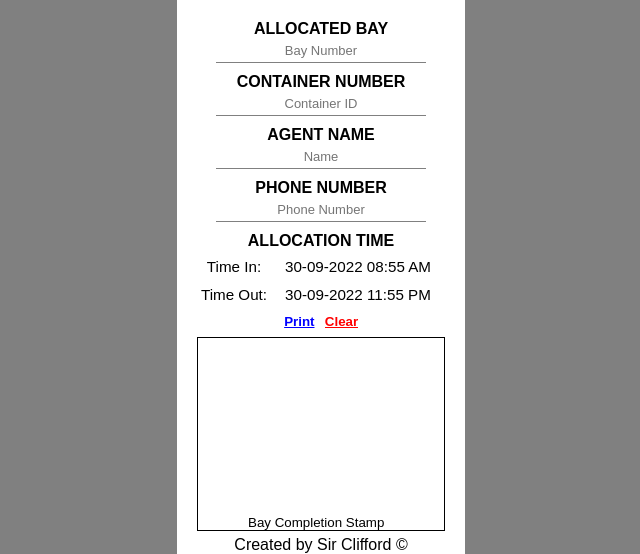
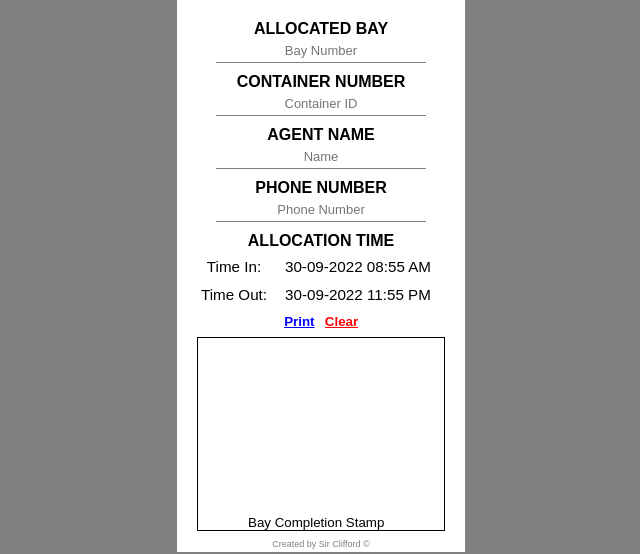
Before and after one commit to cliffordaddison/Bay-Allocation-Database, a plain HTML site: page index.html in a window 1280 px wide. Shown: the part 264-818 px from the top of the page, without its empty margins (319-959 px from the left). Drawn offline with Linux system fonts and the light colour scheme.

Commit message:
Update index.css
Added .copyright CSS

```diff
--- a/index.css
+++ b/index.css
@@ -140,3 +140,9 @@ input:focus::placeholder {
   padding: 0;
   display: inline-block;
 }
+
+.copyright {
+  font-size: xx-small;
+  margin: 3px 0;
+  color: grey;
+}
```
